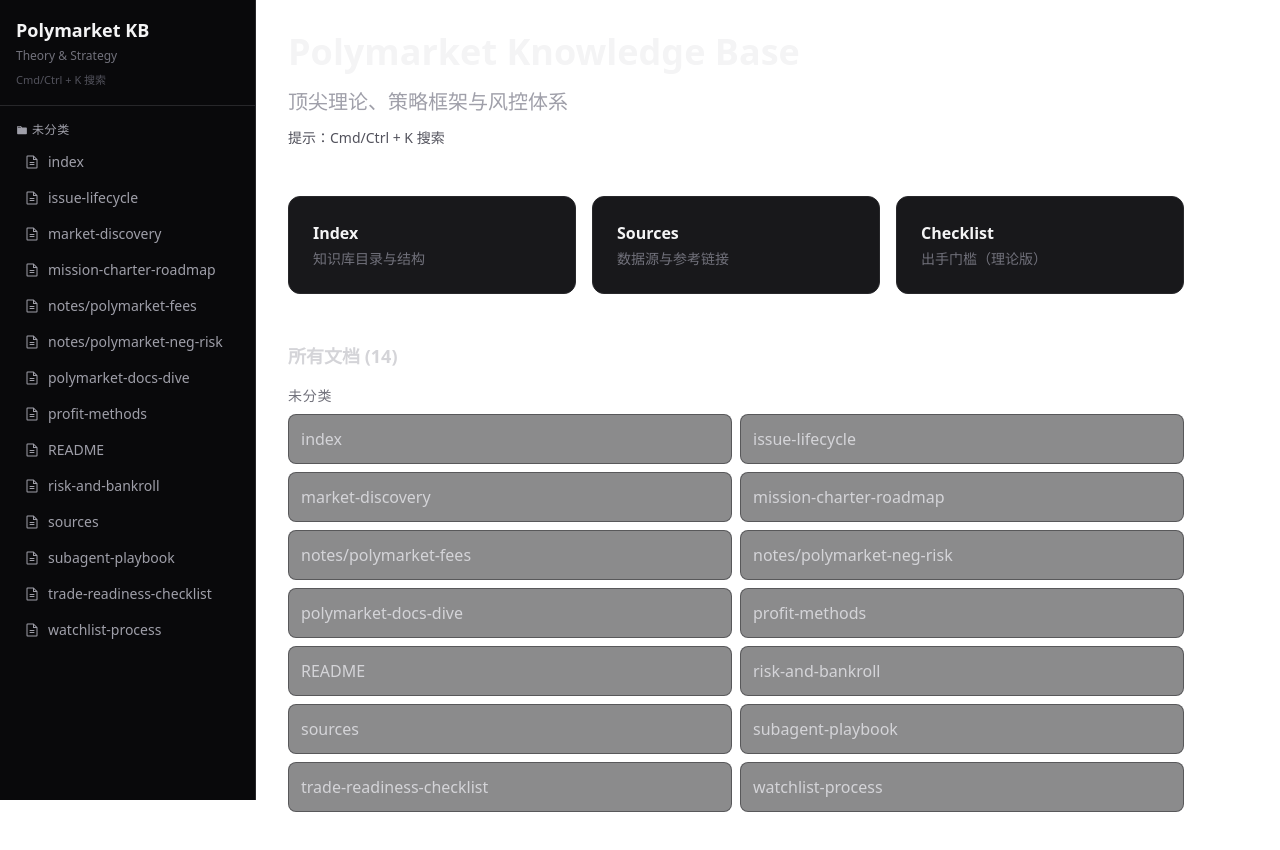
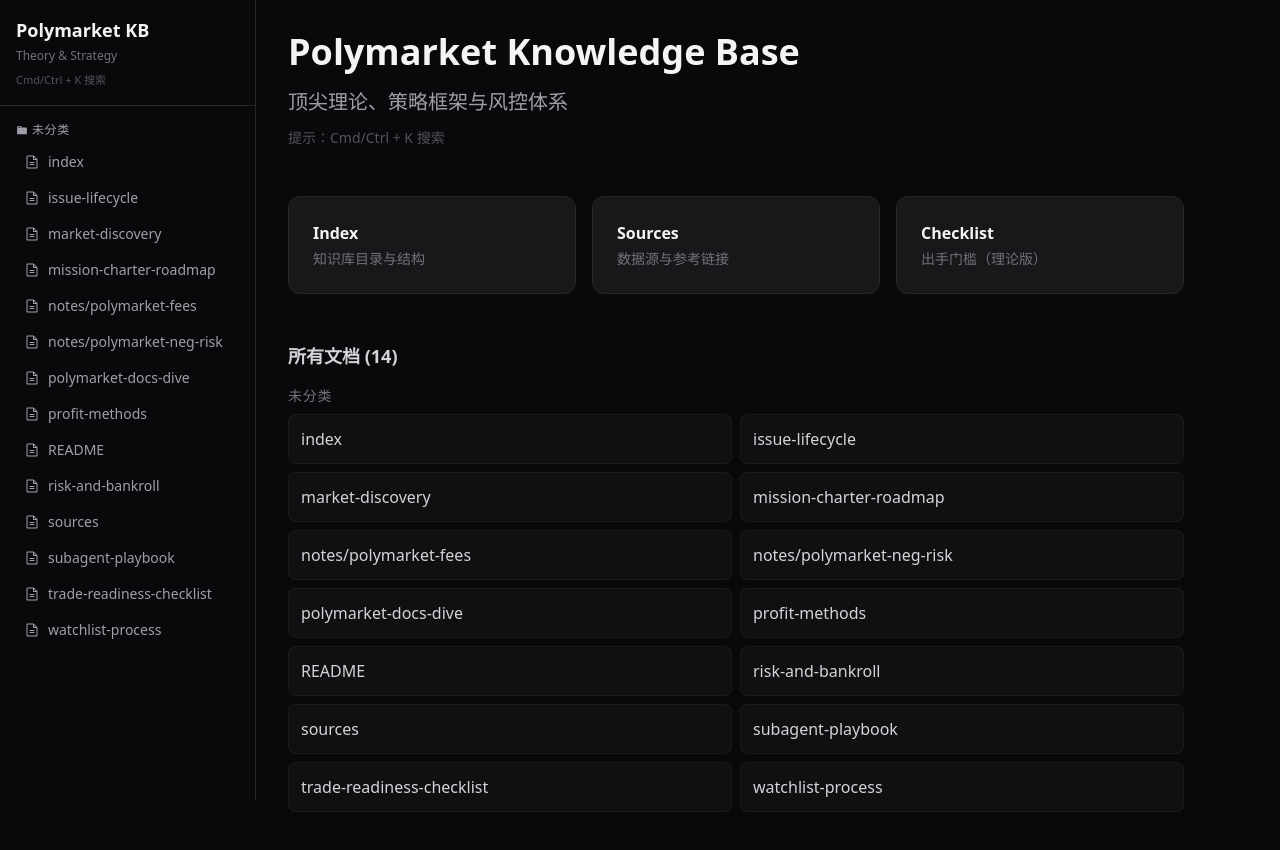
Before and after one commit to feixingxuerong/polymark-kb, a Next.js app: page / in a window 1280 px wide. Shown: the top 850 px of the page. Built offline with nearby package versions, Linux system fonts and the light colour scheme.

Commit message:
Fix theme: force dark background and readable text

```diff
--- a/app/globals.css
+++ b/app/globals.css
@@ -2,8 +2,9 @@
 @plugin "@tailwindcss/typography";
 
 :root {
-  --background: #ffffff;
-  --foreground: #171717;
+  /* Force dark UI by default (docs-first). */
+  --background: #0a0a0a;
+  --foreground: #ededed;
 }
 
 @theme inline {
@@ -13,13 +14,6 @@
   --font-mono: var(--font-geist-mono);
 }
 
-@media (prefers-color-scheme: dark) {
-  :root {
-    --background: #0a0a0a;
-    --foreground: #ededed;
-  }
-}
-
 body {
   background: var(--background);
   color: var(--foreground);
--- a/app/layout.tsx
+++ b/app/layout.tsx
@@ -19,7 +19,7 @@
   return (
     <html lang="en">
       <body className="antialiased">
-        <div className="flex min-h-[100dvh]">
+        <div className="flex min-h-[100dvh] bg-zinc-950 text-zinc-100">
           <Sidebar categories={categories} />
           <main className="flex-1 ml-64 p-8">{children}</main>
         </div>
```
